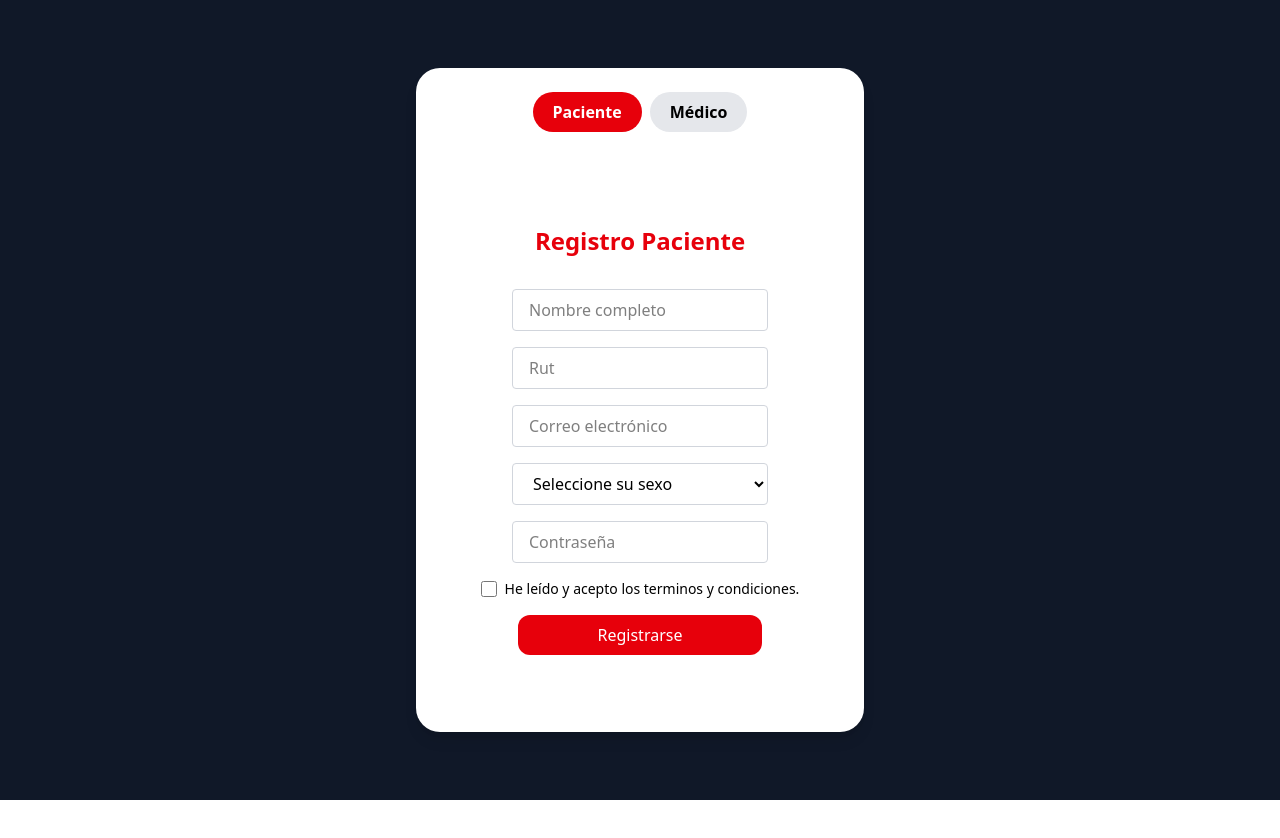
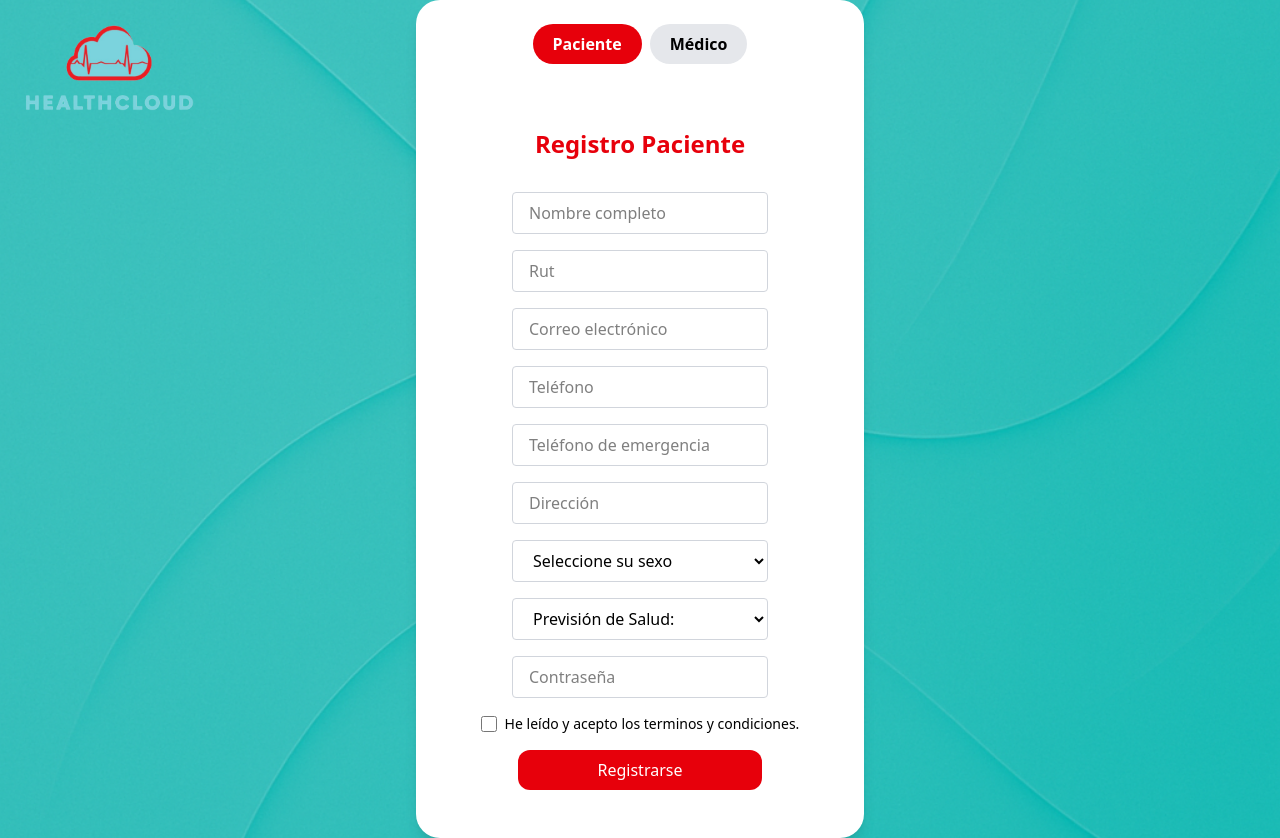
Before and after one commit to riasnex/HealthCloud, a React (Vite) app in the folder hc-front/: page /registro in a window 1280 px wide. Before the commit the page ends 800 px from the top, so only its background shows below. Built offline with nearby package versions, Linux system fonts and the light colour scheme.

Commit message:
Avance en diseño de Registro y adicion de mas campos-

```diff
--- a/hc-front/src/paginas/pagregistro.jsx
+++ b/hc-front/src/paginas/pagregistro.jsx
@@ -12,7 +12,10 @@ export  function PagRegistro() {
   }
 
   return (
-    <div className="min-h-screen bg-gray-900 flex items-center justify-center px-4">
+    <div className="min-h-screen bg-[url('/FondoRegistro.png')] bg-cover bg-center flex items-center justify-center px-4">
+      <div className="absolute top-4 left-4">
+        <img src="/LogoHC.png" alt="Logo" className="h-26" />
+      </div>
       <div className="relative bg-white w-full max-w-md min-h-[500px] rounded-3xl shadow-lg overflow-hidden">
         <form onSubmit={handleSubmit(onSubmit)} className="space-y-4">
         {/* Toggle */}
@@ -62,6 +65,24 @@ export  function PagRegistro() {
               className="w-8/12 border border-gray-300 rounded px-4 py-2 focus:outline-none focus:ring-2 focus:ring-blue-500"
               placeholder="Correo electrónico"
             />
+            <input
+              {...register("telefono",{required: true })}
+              type="tel"
+              className="w-8/12 border border-gray-300 rounded px-4 py-2 focus:outline-none focus:ring-2 focus:ring-blue-500"
+              placeholder="Teléfono"
+            />
+            <input
+              {...register("emergencia",{required: true })}
+              type="tel"
+              className="w-8/12 border border-gray-300 rounded px-4 py-2 focus:outline-none focus:ring-2 focus:ring-blue-500"
+              placeholder="Teléfono de emergencia"
+            />
+            <input
+              {...register("direccion",{required: true })}
+              type="text"
+              className="w-8/12 border border-gray-300 rounded px-4 py-2 focus:outline-none focus:ring-2 focus:ring-blue-500"
+              placeholder="Dirección"
+            />
             <select
               {...register("sexo",{required: true })}
               className="w-8/12 border border-gray-300 rounded px-4 py-2 focus:outline-none focus:ring-2 focus:ring-blue-500"
@@ -70,12 +91,21 @@ export  function PagRegistro() {
               <option value="masculino">Masculino</option>
               <option value="femenino">Femenino</option>
             </select>
+            <select
+              {...register("prevision",{required: true })}
+              className="w-8/12 border border-gray-300 rounded px-4 py-2 focus:outline-none focus:ring-2 focus:ring-blue-500"
+            >
+              <option value="">Previsión de Salud:</option>
+              <option value="fonasa">Fonasa</option>
+              <option value="isapres">Isapres</option>
+            </select>
             <input
               {...register("password",{required: true })}
               type="password"
               className="w-8/12 border border-gray-300 rounded px-4 py-2 focus:outline-none focus:ring-2 focus:ring-blue-500"
               placeholder="Contraseña"
               />
+
             <div className="flex items-center gap-2">
               <input
                 type="checkbox"
@@ -109,6 +139,24 @@ export  function PagRegistro() {
               className="w-8/12 border border-gray-300 rounded px-4 py-2 focus:outline-none focus:ring-2 focus:ring-blue-500"
               placeholder="Rut"
             />
+             <input
+              {...register("email",{required: true })}
+              type="email"
+              className="w-8/12 border border-gray-300 rounded px-4 py-2 focus:outline-none focus:ring-2 focus:ring-blue-500"
+              placeholder="Correo electrónico"
+            />
+            <input
+              {...register("telefono",{required: true })}
+              type="tel"
+              className="w-8/12 border border-gray-300 rounded px-4 py-2 focus:outline-none focus:ring-2 focus:ring-blue-500"
+              placeholder="Teléfono"
+            />
+            <input
+              {...register("direccion",{required: true })}
+              type="text"
+              className="w-8/12 border border-gray-300 rounded px-4 py-2 focus:outline-none focus:ring-2 focus:ring-blue-500"
+              placeholder="Dirección"
+            />
             <select
               {...register("sexo",{required: true })}
               className="w-8/12 border border-gray-300 rounded px-4 py-2 focus:outline-none focus:ring-2 focus:ring-blue-500"
@@ -123,12 +171,7 @@ export  function PagRegistro() {
               className="w-8/12 border border-gray-300 rounded px-4 py-2 focus:outline-none focus:ring-2 focus:ring-blue-500"
               placeholder="Establecimiento de atencion"
             />
-            <input
-              {...register("email",{required: true })}
-              type="email"
-              className="w-8/12 border border-gray-300 rounded px-4 py-2 focus:outline-none focus:ring-2 focus:ring-blue-500"
-              placeholder="Correo electrónico"
-            />
+
             <input
             {...register("password",{required: true })}
             type="password"
```
Also changed, not shown: hc-front/public/FondoRegistro.png (added), hc-front/public/LogoHC.png (added).
